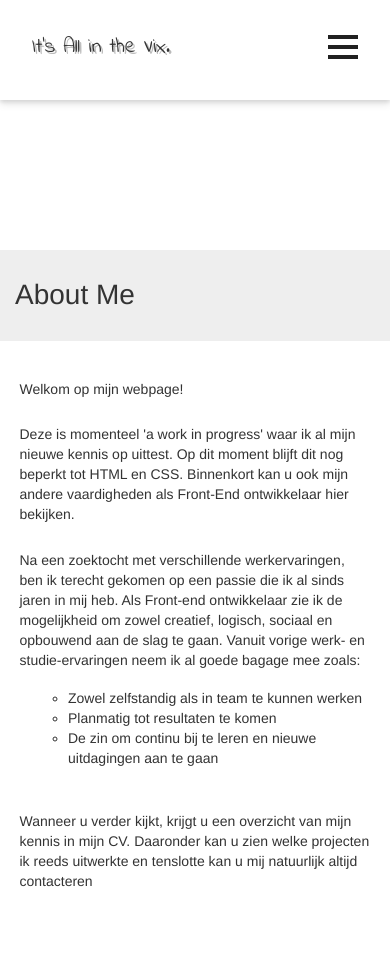
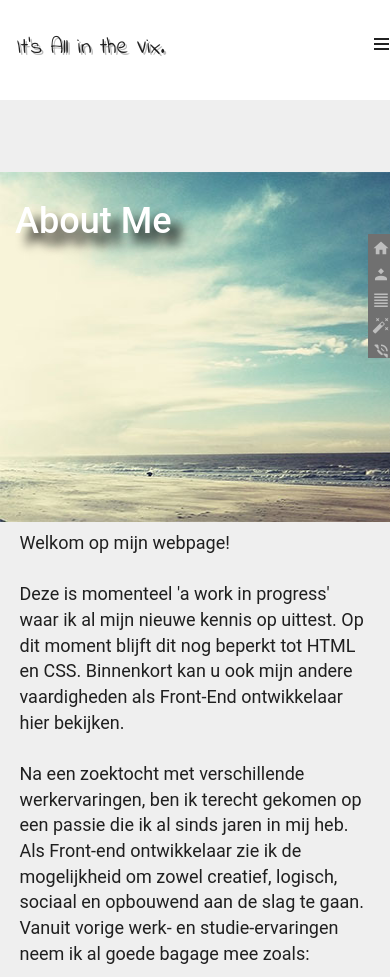
Before and after one commit to VickyDeschrijver/Showcase, a plain HTML site: page index.html in a window 390 px wide. Shown: the top 977 px of the page. Drawn offline with nearby package versions, Linux system fonts and the light colour scheme.

Commit message:
avondje fun

```diff
--- a/css/hoofdmenu.css
+++ b/css/hoofdmenu.css
@@ -15,14 +15,14 @@ nav {
   transition-timing-function: swing;
   position: relative;
   overflow: hidden;
-  box-shadow: 0px 2px 4px rgba(0, 0, 0, 0.1), 0px 4px 8px rgba(0, 0, 0, 0.1); }
+  /*box-shadow: 0px 2px 4px rgba(0, 0, 0, 0.1), 0px 4px 8px rgba(0, 0, 0, 0.1);*/}
   nav.open {
     max-height: 700px;
     transition: max-height 0.5s ease-in; }
   nav h2 {
     transition: 0.5s;
     position: absolute;
-    font-size: 1.75em;
+    font-size: 1em;
     top: 15px;
     left: 32px;
     font-weight: 300; }
@@ -39,12 +39,13 @@ nav {
     nav ul li {
       list-style: none;
       padding: 1em 2em 1em 1.5em;
-      transition: all 0.5s; }
+      transition: all 0.5s;
+	   }
       nav ul li a {
         display: inline-block;
         text-decoration: none;
         font-size: 1.1em;
-        color: rgba(0, 0, 0, 0.87); }
+        color: rgba(0, 0, 0, 0.87); float:right;}
       nav ul li:hover {
         background: #b86b84;
 		color:white; }
@@ -55,6 +56,8 @@ nav {
 		color:white; }
       nav ul li:last-child {
         margin-bottom: 1em; }
+
+
 
 .navToggle {
   position: absolute;
@@ -127,7 +130,79 @@ nav {
       transform: rotateZ(-45deg) scaleX(1.4) translate(-2px, 2px); }
     .navToggle.open .icon-right:after {
       transform: rotateZ(45deg) scaleX(1.4) translate(-2px, -2px); }
-
+@media (max-width: 460px) {
+	.navToggle {
+  position: absolute;
+  width: 15px;
+  height: 30px;
+  top:30px;
+  right: 16px;
+  transition-duration: 0.5s;
+   }
+  .navToggle:hover {
+    cursor: pointer; }
+  .navToggle .icon-left {
+    transition-duration: 0.5s;
+    position: absolute;
+    height: 2px;
+    top: 12.5px;
+    width: 7.5px;
+    background-color: rgba(0, 0, 0, 0.87); }
+    .navToggle .icon-left:before {
+      transition-duration: 0.5s;
+      position: absolute;
+      width: 7.5px;
+      height: 2px;
+      background-color: rgba(0, 0, 0, 0.87);
+      content: "";
+      top: -5px; }
+    .navToggle .icon-left:after {
+      transition-duration: 0.5s;
+      position: absolute;
+      width: 7.5px;
+      height: 2px;
+      background-color: rgba(0, 0, 0, 0.87);
+      content: "";
+      top: 5px; }
+  .navToggle .icon-right {
+    transition-duration: 0.5s;
+    position: absolute;
+    height: 2px;
+    top: 12.5px;
+    width: 7.5px;
+    background-color: rgba(0, 0, 0, 0.87);
+    left: 7.5px; }
+    .navToggle .icon-right:before {
+      transition-duration: 0.5s;
+      position: absolute;
+      width: 7.5px;
+      height: 2px;
+      background-color: rgba(0, 0, 0, 0.87);
+      content: "";
+      top: -5px; }
+    .navToggle .icon-right:after {
+      transition-duration: 0.5s;
+      position: absolute;
+      width: 7.5px;
+      height: 2px;
+      background-color: rgba(0, 0, 0, 0.87);
+      content: "";
+      top: 5px; }
+  .navToggle.open .icon-left {
+    transition-duration: 0.5s;
+    background: transparent; }
+    .navToggle.open .icon-left:before {
+      transform: rotateZ(45deg) scaleX(1.4) translate(2px, 2px); }
+    .navToggle.open .icon-left:after {
+      transform: rotateZ(-45deg) scaleX(1.4) translate(2px, -2px); }
+  .navToggle.open .icon-right {
+    transition-duration: 0.5s;
+    background: transparent; }
+    .navToggle.open .icon-right:before {
+      transform: rotateZ(-45deg) scaleX(1.4) translate(-2px, 2px); }
+    .navToggle.open .icon-right:after {
+      transform: rotateZ(45deg) scaleX(1.4) translate(-2px, -2px); }
+}
 .x {
   padding: 0;
   margin: 0; }
--- a/css/style.css
+++ b/css/style.css
@@ -8,15 +8,22 @@ body {
 }
 
 .container {
-	width:100%;
+	width:62.5%;
 }
 
 #sitenaam {
-	text-align:center;
+	font-size:0.75em;
 	font-family: 'Indie Flower', cursive;
 	text-shadow: 2px 2px #bbb;
+
 }
 
+@media (min-width: 235px) {
+	#sitenaam {
+	font-size:1.25em;
+	font-family: 'Indie Flower', cursive;
+	text-shadow: 2px 2px #bbb;}
+}
 
 .jumbotron {
 	margin-top:150px;
@@ -39,6 +46,125 @@ p {
 }
 
 
+/*** achtergrond ***/
+.bg {
+	position: relative;
+	height: 350px;
+	width: 100%;
+	box-sizing: border-box;
+	transform-style: inherit;
+
+}
+
+#pic1 {
+  background: url('../img/zee3.jpg') no-repeat ;
+  background-attachment: fixed;
+
+  	 background-size: 690px 350px;
+}
+#pic2 {
+  background: url('../img/hart3.jpg') no-repeat ;
+  background-attachment: fixed;
+  height:350px;
+}
+
+.jumbotron {
+  margin-bottom: 0px;
+  color: white;
+  text-shadow: black 0.3em 0.3em 0.3em;
+  background:transparent;
+  margin-top:2em;
+  padding-bottom:0;
+}
+
+@media (min-width: 680px) {
+.bg {
+	position: relative;
+	height: 600px;
+	width: 100%;
+	box-sizing: border-box;
+	transform-style: inherit;
+}
+
+#pic1 {
+  background: url('../img/zee2.jpg') no-repeat ;
+  background-attachment: fixed;
+  height:600px;
+}
+#pic2 {
+  background: url('../img/hart2.jpg') no-repeat ;
+  background-attachment: fixed;
+  height:600px;
+}
+
+.jumbotron {
+  margin-bottom: 0px;
+  color: white;
+  text-shadow: black 0.3em 0.3em 0.3em;
+  background:transparent;
+  margin-top:2em;
+  padding-bottom:0;
+}}
+
+@media (min-width: 1200px) {
+.bg {
+	position: relative;
+	height: 750px;
+	width: 100%;
+	box-sizing: border-box;
+	transform-style: inherit;
+}
+
+#pic1 {
+  background: url('../img/zee1.jpg') no-repeat center center ;
+  background-attachment: fixed;
+  height:750px;
+}
+#pic2 {
+  background: url('../img/hart1.jpg') no-repeat center center ;
+  background-attachment: fixed;
+  height:750px;
+}
+
+.jumbotron {
+	text-align:center;
+  margin-bottom: 0px;
+  color: white;
+  text-shadow: black 0.3em 0.3em 0.3em;
+  background:transparent;
+  margin-top:2em;
+  padding-bottom:0;
+}
+}
+
+
+/*** Sidebar ***/
+.sidebar {
+	width:1.25em;
+	height:6.9em;
+	background-color:#707070;
+	position:fixed;
+	top:13em;
+	right:0;
+	float:right;
+	z-index:1;
+}
+
+.sidebar ul {
+	padding-right:0;
+	float:right;
+}
+
+.sidebar ul li {
+	list-style-type:none;
+}
+
+.sidebar ul li a {
+	color:#BEBEBE;
+	text-decoration:none;
+}
+
+
 
 /*clearfix */
 .clearfix:before, .clearfix:after {
--- a/index.html
+++ b/index.html
@@ -4,19 +4,19 @@
 <meta charset="utf-8">
 <meta name="viewport" content="width=device-width, initial-scale=1.0">
 
-<link rel="stylesheet" href="css/style.css"/>
-<link rel="stylesheet" href="css/hoofdmenu.css"/>
+
 <link rel="stylesheet" href="dist/css/bootstrap.css"/>
-<link rel="stylesheet" href="dist/js/bootstrap.js"/>
+
 <link rel="stylesheet" href="css/normalize.css"/>
 <link href="css/MaterialDesign-Webfont-master/materialdesignicons.css" media="all" rel="stylesheet" type="text/css" />
 <link href='http://fonts.googleapis.com/css?family=Indie+Flower' rel='stylesheet' type='text/css'>
-
+<link rel="stylesheet" href="css/hoofdmenu.css"/>
+<link rel="stylesheet" href="css/style.css"/>
 
 <title>It's All in the Vix.!!</title>
 
-<script src="https://maxcdn.bootstrapcdn.com/bootstrap/3.3.2/js/bootstrap.min.js"></script>
-<script src="https://ajax.googleapis.com/ajax/libs/jquery/1.11.2/jquery.min.js"></script>
+<script src="https://code.jquery.com/jquery-1.10.2.js"></script>
+
 
 <script>
 $(function() {
@@ -33,6 +33,9 @@ $(function() {
 	});
 
 });
+
+
+
 function toggleNav() {
 	if ($('.wrapper').hasClass('show-menu')) {
 		$('.wrapper').removeClass('show-menu');
@@ -53,7 +56,7 @@ function toggleNav() {
 
 <body>
 
-<div class="container">
+
 <div class="row">
 <nav class="col-sm-12">
     <div class="navToggle">
@@ -64,18 +67,31 @@ function toggleNav() {
   <ul>
     <li><a href="#" class="active"> <i class="mdi mdi-home"> </i> Home</a></li>
     <li><a href="#about"> <i class="mdi mdi-account"> </i> About Me</a></li>
-        <li><a href="#cv"> <i class="mdi mdi-format-align-justify"> </i>CV</a></li>
+    <li><a href="#cv"> <i class="mdi mdi-format-align-justify"> </i> Curriculum Vitae</a></li>
     <li><a href="#portfolio"> <i class="mdi mdi-auto-fix"> </i> Portfolio</a></li>
     <li><a href="#"> <i class="mdi mdi-phone-in-talk"> </i> Contact</a></li>
   </ul>
 </nav>
 </div>
-</div>
+
+
+<aside class="sidebar">
+	<ul>
+        <li><a href="#" class="active"> <i class="mdi mdi-home"> </i> </a></li>
+        <li><a href="#about"> <i class="mdi mdi-account"> </i> </a></li>
+        <li><a href="#cv"> <i class="mdi mdi-format-align-justify"> </i> </a></li>
+        <li><a href="#portfolio"> <i class="mdi mdi-auto-fix"> </i> </a></li>
+        <li><a href="#"> <i class="mdi mdi-phone-in-talk"> </i> </a></li>
+     </ul>
+</aside>
 
 
 
-<article id="about">
+<article id="about" >
+
+	<div class="bg" id="pic1">
 		<h1 class="jumbotron"> About Me </h1>
+    </div>
     <p> Welkom op mijn webpage! </p>
     <p> Deze is momenteel 'a work in progress' waar ik al mijn nieuwe kennis op uittest. Op dit moment blijft dit nog beperkt tot HTML en CSS. Binnenkort kan u ook mijn andere vaardigheden als Front-End ontwikkelaar hier bekijken. </p>
     <p> Na een zoektocht met verschillende werkervaringen, ben ik terecht gekomen op een passie die ik al sinds jaren in mij heb. Als Front-end ontwikkelaar zie ik de mogelijkheid om zowel creatief, logisch, sociaal en opbouwend aan de slag te gaan. Vanuit vorige werk- en studie-ervaringen neem ik al goede bagage mee zoals:
@@ -89,7 +105,9 @@ function toggleNav() {
 </article>
 
 <article id="cv">
+	<div class="bg" id="pic2">
 		<h1 class="jumbotron"> CV </h1>
+    </div>
 een mooi overzicht van mijn cv
 </article>
 
```
Also changed, not shown: img/IMG_2915.JPG (added), img/hart1.jpg (added), img/hart2.jpg (added), img/hart3.jpg (added), img/zee.jpg (added), img/zee1.jpg (added), img/zee2.jpg (added), img/zee3.jpg (added), 2 other files. Lines whose indentation alone changed are shown as unchanged.
